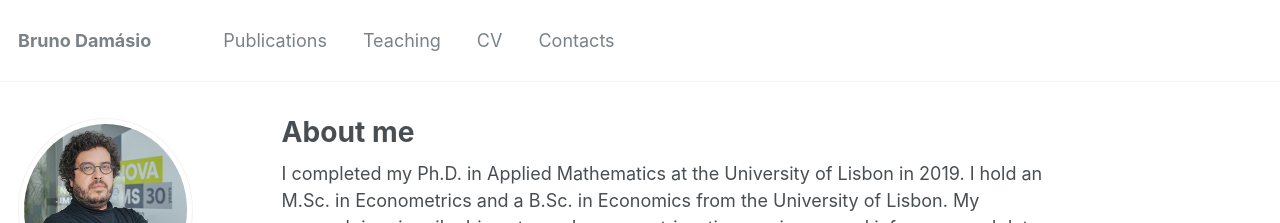
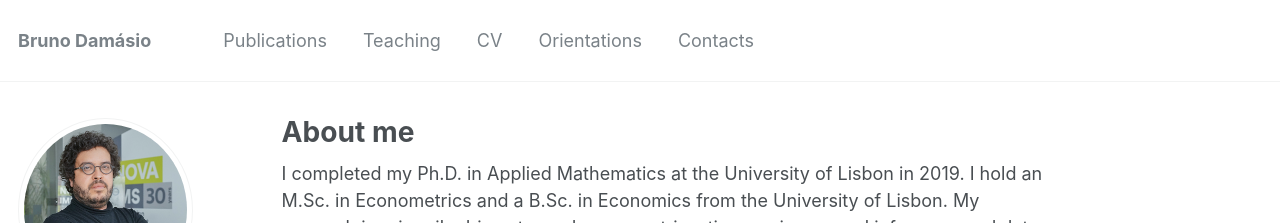
Before and after one commit to damasiob/damasiob.github.io, a Jekyll site: the page built from _pages/about.md, in a window 1280 px wide and 900 px high. Shown: the top 223 px of the window. Built offline with Jekyll 4.4.1, drawn with Linux system fonts in a browser that asks for light colours; some web fonts are replaced.

Commit message:
Update navigation.yml

```diff
--- a/_data/navigation.yml
+++ b/_data/navigation.yml
@@ -9,5 +9,8 @@ main:
   - title: "CV"
     url: /cv/
 
+  - title: "Orientations"
+    url: /orientations/
+
   - title: "Contacts"
     url: /contacts/
```
